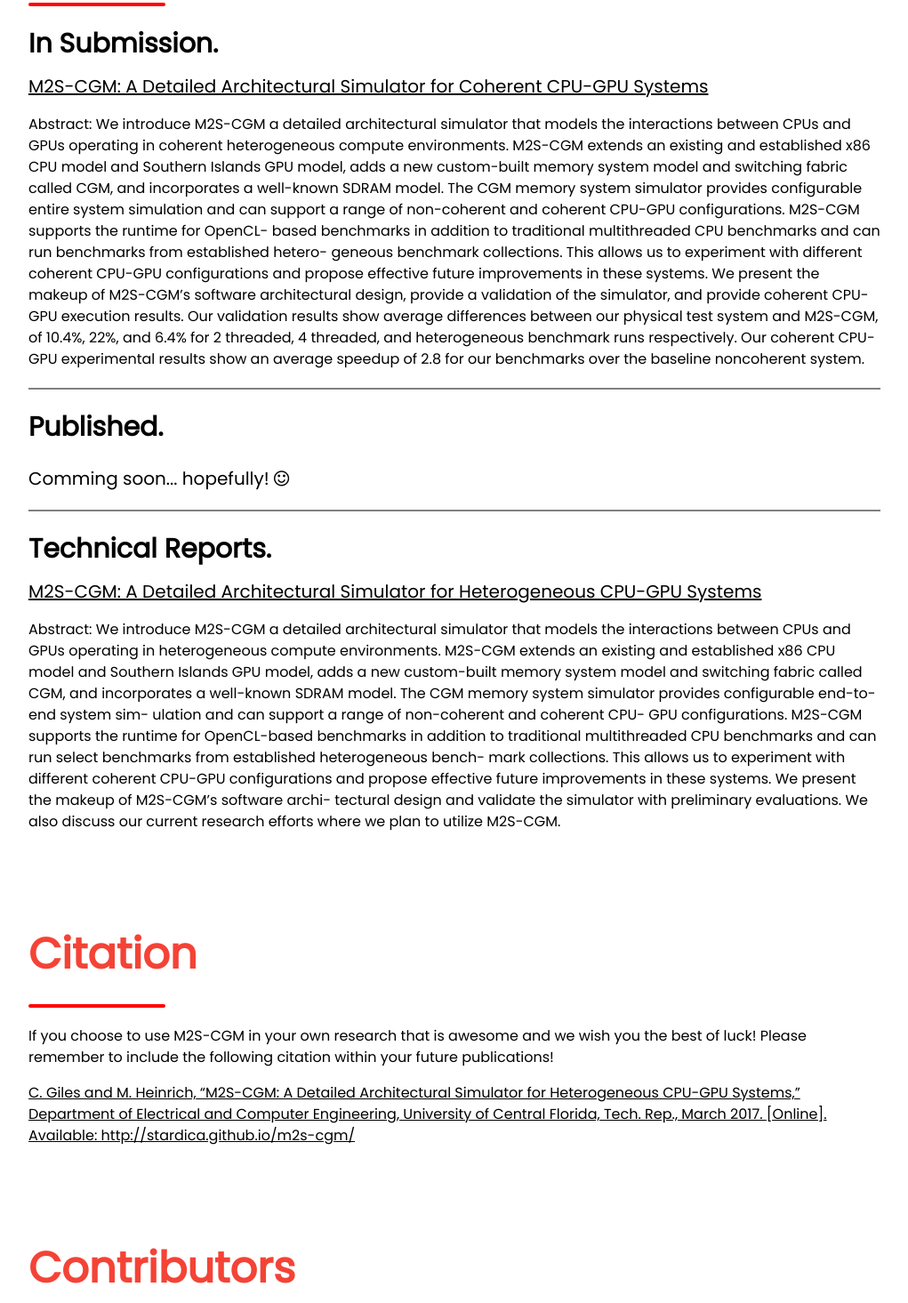
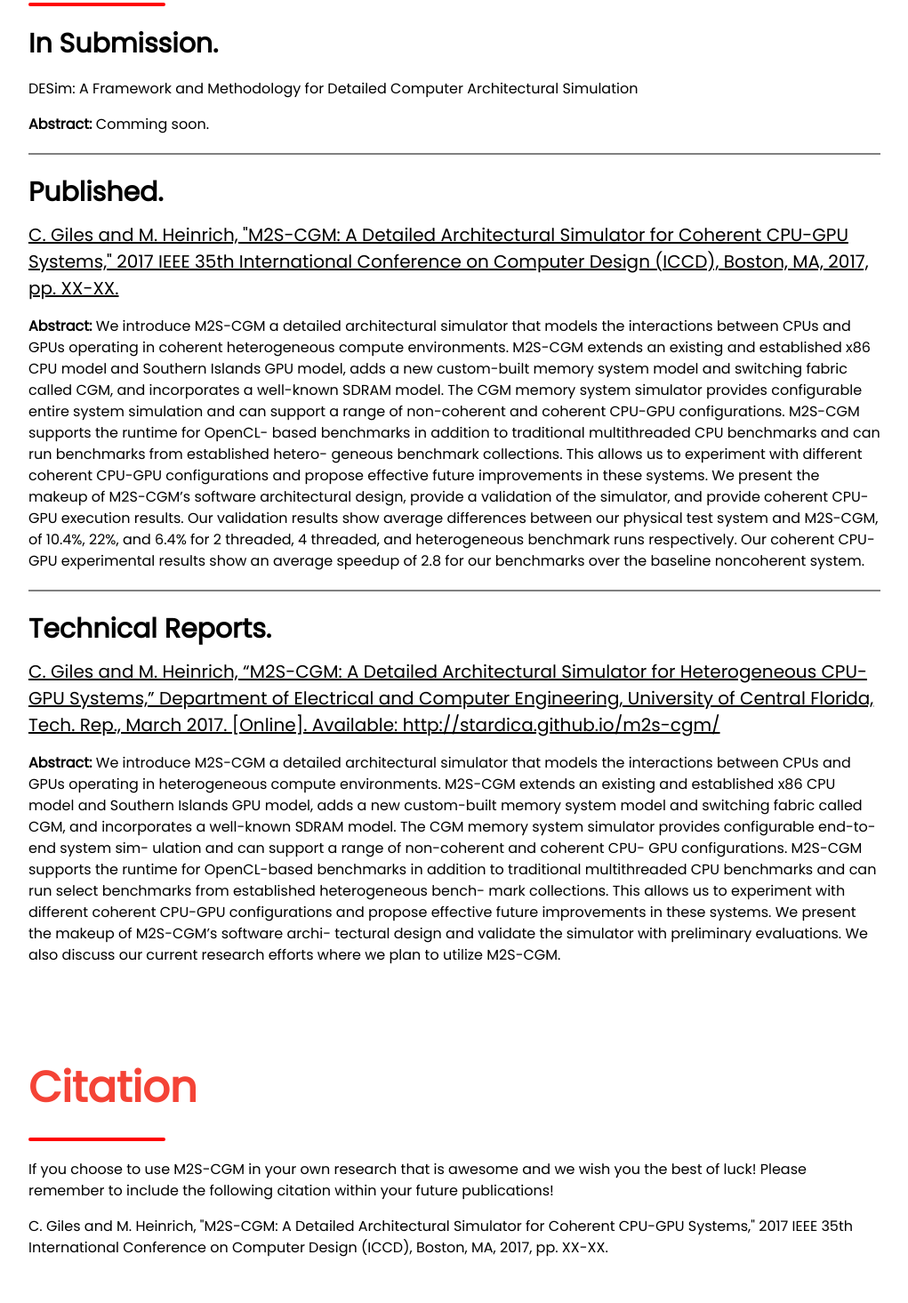
Before and after one commit to stardica/m2s-cgm, a plain HTML site: page docs/index.html in a window 1280 px wide. Shown: the part 1495-2960 px from the top of the page at 89% size, without its empty margins (234-1255 px from the left). Drawn offline with nearby package versions, Linux system fonts and the light colour scheme.

Commit message:
updated website.

```diff
--- a/docs/index.html
+++ b/docs/index.html
@@ -107,11 +107,23 @@ body {font-size:16px;}
 
     <h2><b>In Submission.</b></h2>
 
-    <!--<p>M2S-CGM: A Detailed Architectural Simulator for Coherent CPU-GPU Systems</p> -->
-    <a href="M2S_CGM_HSA_Results.pdf" target="_blank" style="font-size:125%;" class="w3-hover-opacity">M2S-CGM: A Detailed Architectural Simulator for Coherent CPU-GPU Systems</a>
+    <p>DESim: A Framework and Methodology for Detailed Computer Architectural Simulation</p>
 
     <p>
-    Abstract: We introduce M2S-CGM a detailed architectural
+    <b>Abstract:</b> Comming soon.
+    </p>
+
+    <hr style="border:1px solid gray" class="w3-square">
+
+    <h2><b>Published.</b></h2>
+
+    <!--<p>M2S-CGM: A Detailed Architectural Simulator for Coherent CPU-GPU Systems</p> -->
+    <a href="M2S_CGM_IEEE_ICCD.pdf" target="_blank" style="font-size:125%;" class="w3-hover-opacity">
+    C. Giles and M. Heinrich, "M2S-CGM: A Detailed Architectural Simulator for Coherent CPU-GPU Systems,"
+    2017 IEEE 35th International Conference on Computer Design (ICCD), Boston, MA, 2017, pp. XX-XX.</a>
+
+    <p>
+    <b>Abstract:</b> We introduce M2S-CGM a detailed architectural
 	simulator that models the interactions between CPUs and GPUs
 	operating in coherent heterogeneous compute environments.
 	M2S-CGM extends an existing and established x86 CPU model
@@ -138,19 +150,16 @@ body {font-size:16px;}
 
     <hr style="border:1px solid gray" class="w3-square">
 
-    <h2><b>Published.</b></h2>
-
-     <p style="font-size:125%;">Comming soon... hopefully! <i class="fa fa-smile-o"></i></p>
-
-    <hr style="border:1px solid gray" class="w3-square">
-
     <h2><b>Technical Reports.</b></h2>
 
     <!--<p>M2S-CGM: A Detailed Architectural Simulator for Heterogeneous CPU-GPU Systems</p> -->
-    <a href="M2S_CGM_Short_Intro.pdf" target="_blank" style="font-size:125%;" class="w3-hover-opacity">M2S-CGM: A Detailed Architectural Simulator for Heterogeneous CPU-GPU Systems</a>
+    <a href="M2S_CGM_Short_Intro.pdf" target="_blank" style="font-size:125%;" class="w3-hover-opacity">
+    C. Giles and M. Heinrich, “M2S-CGM: A Detailed Architectural Simulator for Heterogeneous CPU-GPU Systems,”
+   	Department of Electrical and Computer Engineering, University of Central Florida, Tech. Rep., March 2017.
+   	[Online]. Available: http://stardica.github.io/m2s-cgm/</a>
 
     <p>
-    Abstract: We introduce M2S-CGM a detailed architectural simulator
+    <b>Abstract:</b> We introduce M2S-CGM a detailed architectural simulator
 	that models the interactions between CPUs and GPUs operating in
 	heterogeneous compute environments. M2S-CGM extends an existing
 	and established x86 CPU model and Southern Islands GPU model,
@@ -179,10 +188,9 @@ body {font-size:16px;}
     Please remember to include the following citation within your future publications!
     </p>
     <p>
-   	<a href="m2s-cgm.bib" target="_blank" class="w3-hover-opacity">C. Giles and M. Heinrich, “M2S-CGM: A Detailed Architectural Simulator for Heterogeneous CPU-GPU Systems,”
-   	Department of Electrical and Computer Engineering, University of Central Florida, Tech. Rep., March 2017. [Online]. Available: http://stardica.github.io/m2s-cgm/
-	</a>
-    </p>
+    C. Giles and M. Heinrich, "M2S-CGM: A Detailed Architectural Simulator for Coherent CPU-GPU Systems,"
+    2017 IEEE 35th International Conference on Computer Design (ICCD), Boston, MA, 2017, pp. XX-XX.
+	</p>
   </div>
 
   <!-- Contributors -->
```
Also changed, not shown: 3 other files.
